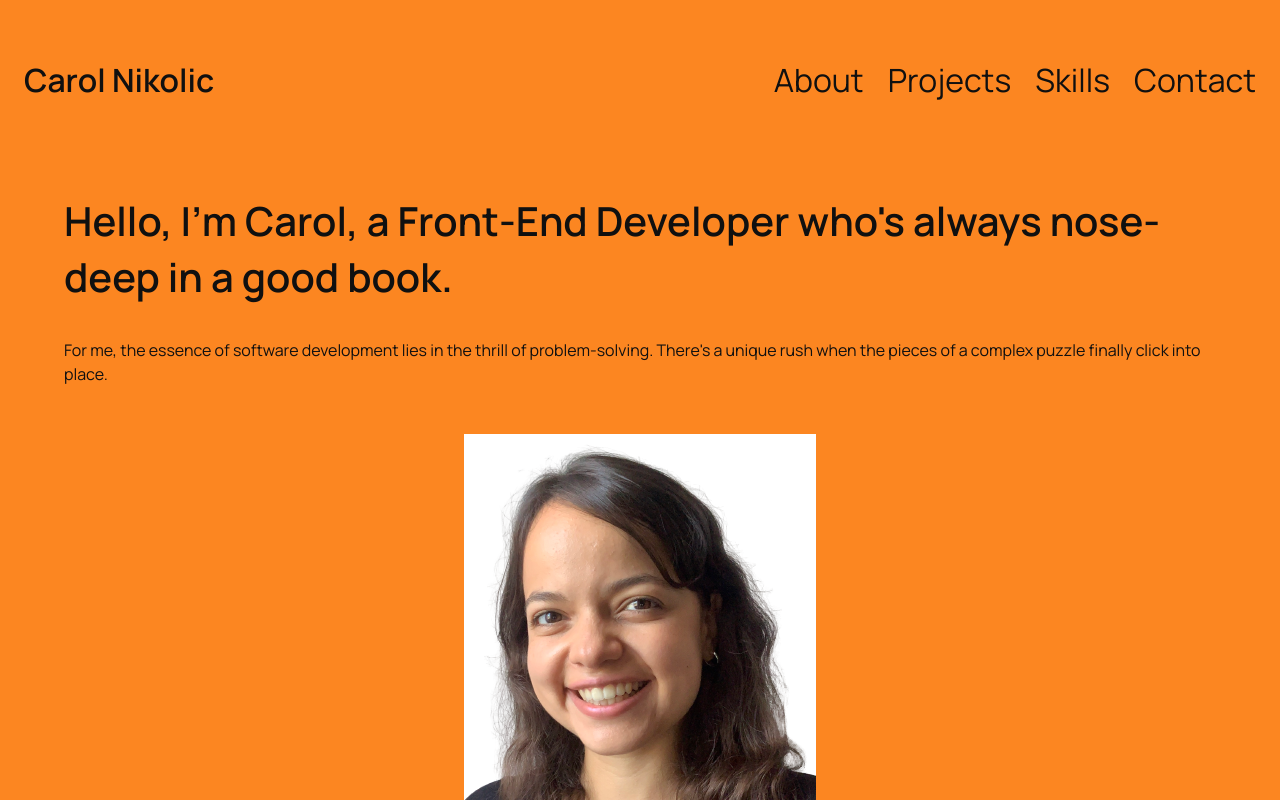
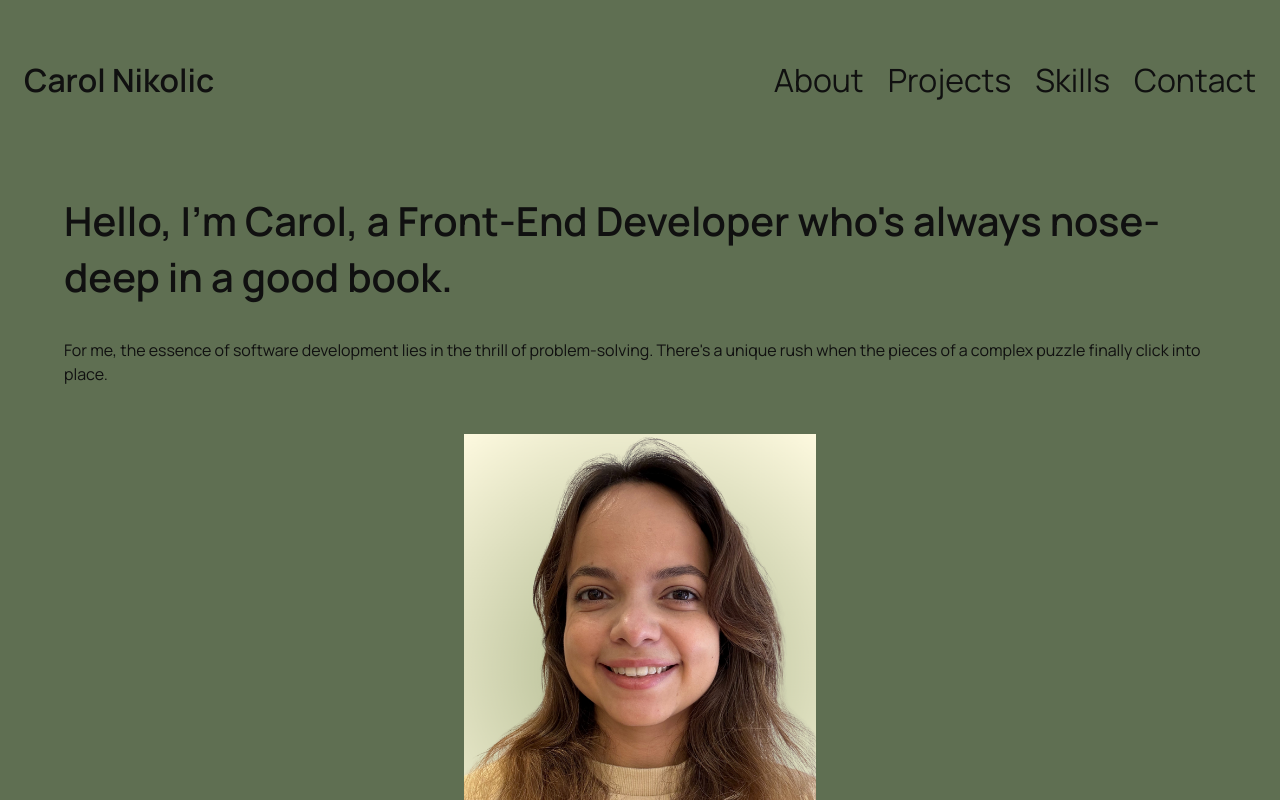
Before and after one commit to CarolANikolic/portfolio, a Next.js app: page / in a window 1280 px wide. Shown: the top 800 px of the page. Built offline with nearby package versions, Linux system fonts and the light colour scheme.

Commit message:
style: replace global colors and update my photo.

```diff
--- a/app/globals.css
+++ b/app/globals.css
@@ -26,9 +26,9 @@ table {
 
 :root {
   /* Global colors */
-  --orange: #FC8621;
+  --green: #5f6f52;
   --black: #101010;
-  --yellow: #F9E0AE;
+  --yellow: #Fefae0;
   --white: #f5f5f5;
 
   /* Font-size */
@@ -71,7 +71,7 @@ main {
 
 	width: 100%;
 	margin: 0 auto;
-  background-color: var(--orange);
+  background-color: var(--green);
 }
 
 h1, h2, h3, h4, h5, h6 {
--- a/components/AboutMe/index.js
+++ b/components/AboutMe/index.js
@@ -45,6 +45,6 @@ export default function AboutMe() {
                     </div>
                 </div>
             </div>
-    </section>
+        </section>
     );
 }
--- a/components/AboutMe/index.module.css
+++ b/components/AboutMe/index.module.css
@@ -1,18 +1,22 @@
 .about {
     width: 100%;
-    background-color: var(--orange);
+    background-color: var(--green);
 }
 
 .imageContainer {
     width: 22rem;
     margin: 0 auto;
     padding-top: 2rem;
+    overflow: hidden;
 }
 
 .myPhoto {
-    object-fit: cover;
+    object-fit: contain;
     width: 100%;
+    height: auto;
+    object-position: center;
 }
+
 
 .contactIconsContainer {
     display: flex;
--- a/components/NavBar/index.module.css
+++ b/components/NavBar/index.module.css
@@ -1,5 +1,5 @@
 .header {
-    background-color: var(--orange);
+    background-color: var(--green);
 
     display: grid;
     grid-template-columns: repeat(2, minmax(0, 1fr));
@@ -25,7 +25,7 @@
 }
 
 .navListItem {
-    color: var(--orange);
+    color: var(--green);
     text-decoration: none;
     font-size: var(--fs-medium);
     height: 100%;
@@ -33,7 +33,7 @@
 
 .navList li:hover,
 .navList li:active {
-    background: linear-gradient(90deg, var(--orange), var(--yellow));
+    background: linear-gradient(90deg, var(--green), var(--yellow));
     background-clip: text;
     -webkit-background-clip: text;
     -webkit-text-fill-color: transparent;
@@ -50,7 +50,7 @@
 
 @media  screen and (min-width:1024px) {
     .navList {
-        background-color: var(--orange);
+        background-color: var(--green);
         color: var(--black);
         display: flex;
         justify-content: right;
```
Also changed, not shown: public/images/my-photo.png.
